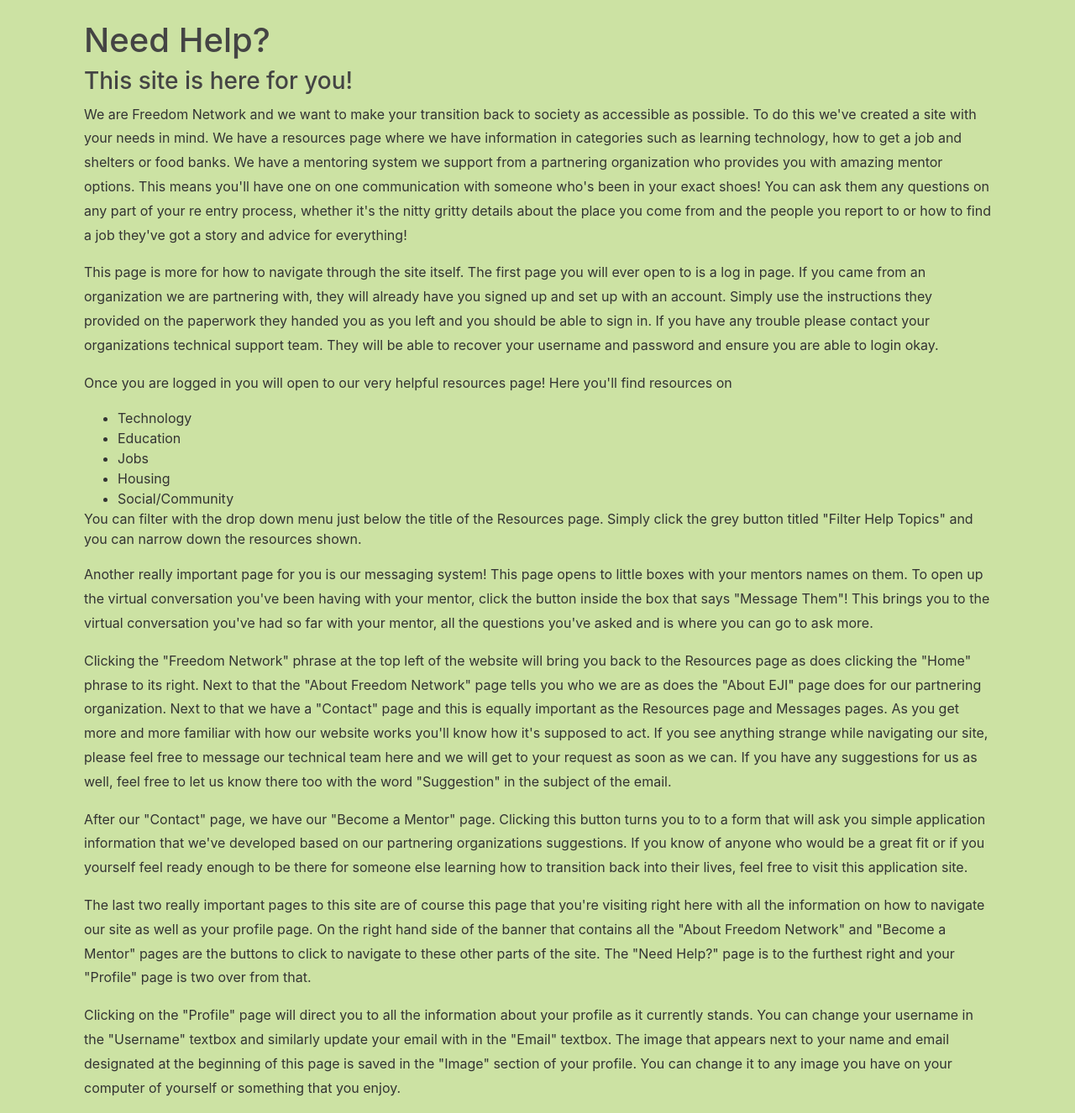
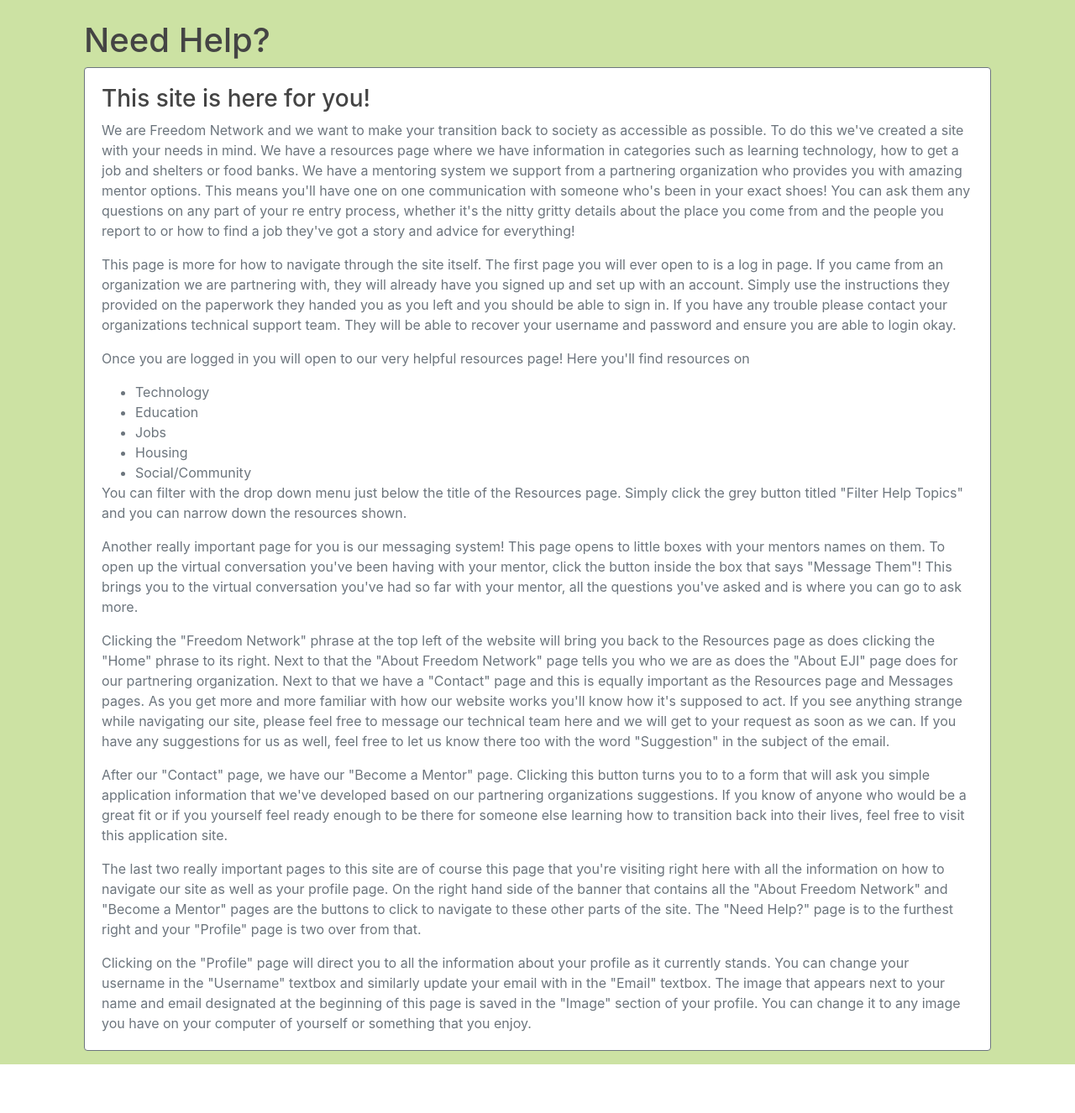
Before and after one commit to alex-eman/freedom-network, a Django app: page /need_help/ in a window 1280 px wide. Shown: the part 56-1382 px from the top of the page at 84% size. After the commit the page ends 1324 px from the top, so only its background shows below. Run offline with Django 3.2, Linux system fonts and the light colour scheme; some libraries are stand-ins or nearby versions.

Commit message:
Normalized styling

```diff
--- a/hub/templates/hub/about_org.html
+++ b/hub/templates/hub/about_org.html
@@ -4,7 +4,7 @@
 
 {% block content %}
 
-    <h1>About Partner Organization</h1>
+    <h1>About Equal Justice Initiative</h1>
 
     <div class="card border-secondary mb-3">
         <div class="card-body text-secondary">
--- a/hub/templates/hub/need_help.html
+++ b/hub/templates/hub/need_help.html
@@ -9,28 +9,31 @@
     }
 </style>
 
-    <h1>Need Help? </h1>
+    <h1>Need Help?</h1>
+
+    <div class="card border-secondary mb-3">
+
+        <div class="card-body text-secondary">
 
         <h3>This site is here for you!</h3>
 
-    <p class="big">We are Freedom Network and we want to make your transition back to society as accessible as possible. To do this
+        <p class="card-text">We are Freedom Network and we want to make your transition back to society as accessible as possible. To do this
             we've created a site with your needs in mind. We have a resources page where we have information
             in categories such as learning technology, how to get a job and shelters or food banks. We have a mentoring
             system we support from a partnering organization who provides you with amazing mentor options. This means you'll
             have one on one communication with someone who's been in your exact shoes! You can ask them any questions on any
             part of your re entry process, whether it's the nitty gritty details about the place you come from and the people
             you report to or how to find a job they've got a story and advice for everything!
-
         </p>
 
-    <p class="big">This page is more for how to navigate through the site itself. The first page you will ever open to is a log in page.
+        <p class="card-text">This page is more for how to navigate through the site itself. The first page you will ever open to is a log in page.
             If you came from an organization we are partnering with, they will already have you signed up and set up with an account.
             Simply use the instructions they provided on the paperwork they handed you as you left and you should be able to sign in.
             If you have any trouble please contact your organizations technical support team. They will be able to recover your username
             and password and ensure you are able to login okay.
         </p>
 
-    <p class="big">Once you are logged in you will open to our very helpful resources page! Here you'll find resources on
+        <p class="card-text">Once you are logged in you will open to our very helpful resources page! Here you'll find resources on
             <ul>
                 <li>Technology</li>
                 <li>Education</li>
@@ -41,16 +44,15 @@
             </ul>
             You can filter with the drop down menu just below the title of the Resources page. Simply click the grey button titled
             "Filter Help Topics" and you can narrow down the resources shown.
-
         </p>
 
-    <p class="big">Another really important page for you is our messaging system! This page opens to little boxes with your mentors names on them.
+        <p class="card-text">Another really important page for you is our messaging system! This page opens to little boxes with your mentors names on them.
             To open up the virtual conversation you've been having with your mentor, click the button inside the box that says "Message Them"!
             This brings you to the virtual conversation you've had so far with your mentor, all the questions you've asked and is where you can
             go to ask more.
         </p>
 
-    <p class="big">Clicking the "Freedom Network" phrase at the top left of the website will bring you back to the Resources page as does clicking the
+        <p class="card-text">Clicking the "Freedom Network" phrase at the top left of the website will bring you back to the Resources page as does clicking the
             "Home" phrase to its right. Next to that the "About Freedom Network" page tells you who we are as does the "About EJI" page does for
             our partnering organization. Next to that we have a "Contact" page and this is equally important as the Resources page and Messages pages.
             As you get more and more familiar with how our website works you'll know how it's supposed to act. If you see anything strange while navigating
@@ -58,21 +60,24 @@
             us as well, feel free to let us know there too with the word "Suggestion" in the subject of the email.
         </p>
 
-    <p class="big">After our "Contact" page, we have our "Become a Mentor" page. Clicking this button turns you to to a form that will ask you simple application
+        <p class="card-text">After our "Contact" page, we have our "Become a Mentor" page. Clicking this button turns you to to a form that will ask you simple application
             information that we've developed based on our partnering organizations suggestions. If you know of anyone who would be a great fit or if you
             yourself feel ready enough to be there for someone else learning how to transition back into their lives, feel free to visit this application
             site.
         </p>
 
-    <p class="big"> The last two really important pages to this site are of course this page that you're visiting right here with all the information on
+        <p class="card-text"> The last two really important pages to this site are of course this page that you're visiting right here with all the information on
             how to navigate our site as well as your profile page. On the right hand side of the banner that contains all the "About Freedom Network" and "Become
             a Mentor" pages are the buttons to click to navigate to these other parts of the site. The "Need Help?" page is to the furthest right and your "Profile"
             page is two over from that.
         </p>
 
-    <p class="big"> Clicking on the "Profile" page will direct you to all the information about your profile as it currently stands. You can change your
+        <p class="card-text"> Clicking on the "Profile" page will direct you to all the information about your profile as it currently stands. You can change your
             username in the "Username" textbox and similarly update your email with in the "Email" textbox. The image that appears next to your name and email
             designated at the beginning of this page is saved in the "Image" section of your profile. You can change it to any image you have on your computer
             of yourself or something that you enjoy.
         </p>
+
+        </div>
+    </div>
 {% endblock content %}
```
Lines whose indentation alone changed are shown as unchanged.
